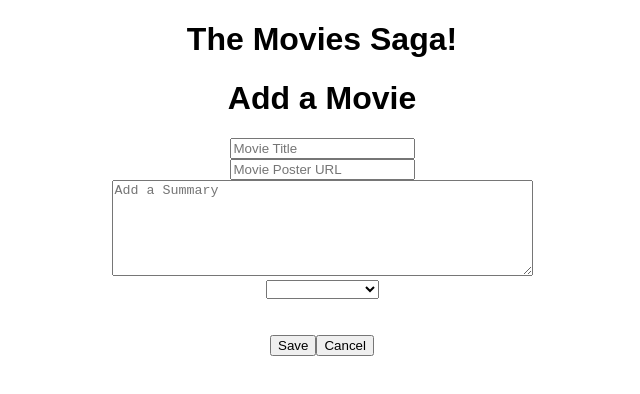
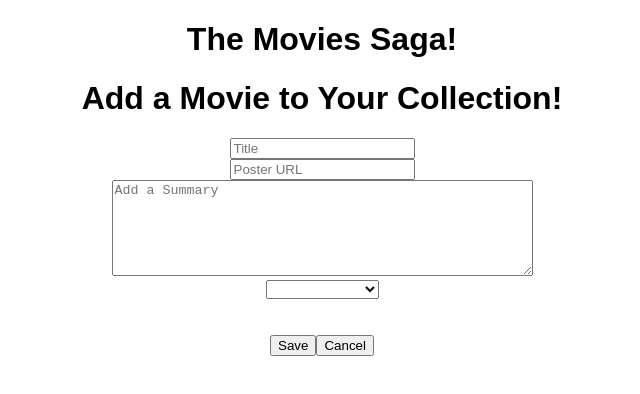
Before and after one commit to ebenstine/sagas-movielist, a React (Create React App) app: page /#/add-movie in a window 1280 px wide. Shown: the top 394 px of the page, without its empty margins (318-958 px from the left). Built offline with nearby package versions, Linux system fonts and the light colour scheme.

Commit message:
trimmed unnecessary dependencies

```diff
--- a/src/components/AddMovieForm/AddMovieForm.js
+++ b/src/components/AddMovieForm/AddMovieForm.js
@@ -1,6 +1,6 @@
 import { useHistory } from 'react-router-dom';
 //might not need useEffect here
-import { useEffect, useState } from "react";
+import { useState } from "react";
 import { useDispatch, useSelector } from 'react-redux';
 //ran with test info and it is posting
 function AddMovie() {
@@ -41,19 +41,19 @@ function AddMovie() {
 
     return (
         <div>
-            <h1>Add a Movie</h1>
+            <h1>Add a Movie to Your Collection!</h1>
         <form>
             <div>
             <input
                 type="text"
-                placeholder="Movie Title"
+                placeholder="Title"
                 onChange={(event) => handleInputs("title", event.target.value)}
             />
             </div>
             <div>
             <input
                 type="text"
-                placeholder="Movie Poster URL"
+                placeholder="Poster URL"
                 onChange={(event) => handleInputs("poster", event.target.value)}
             />
             </div>
```
